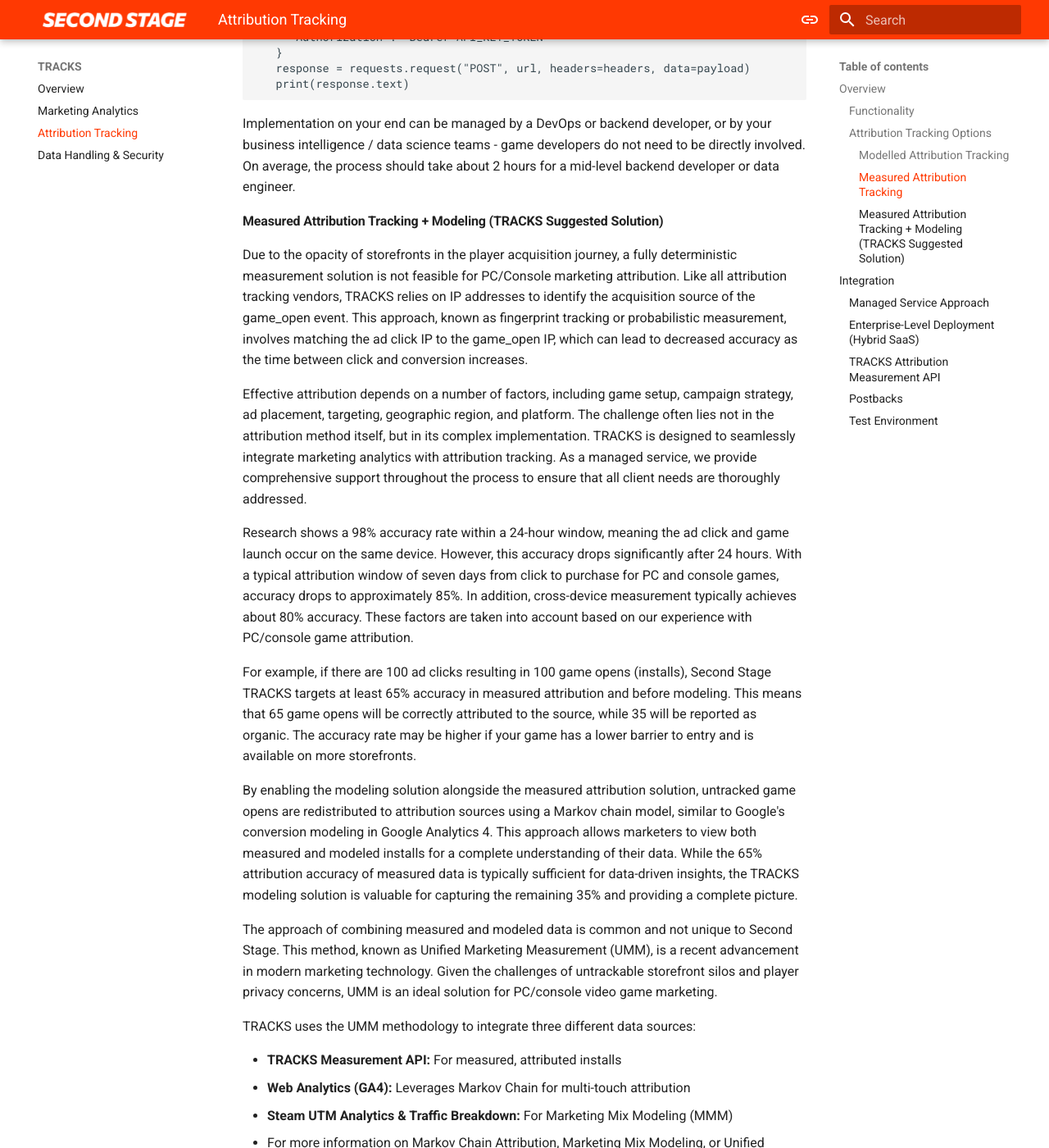
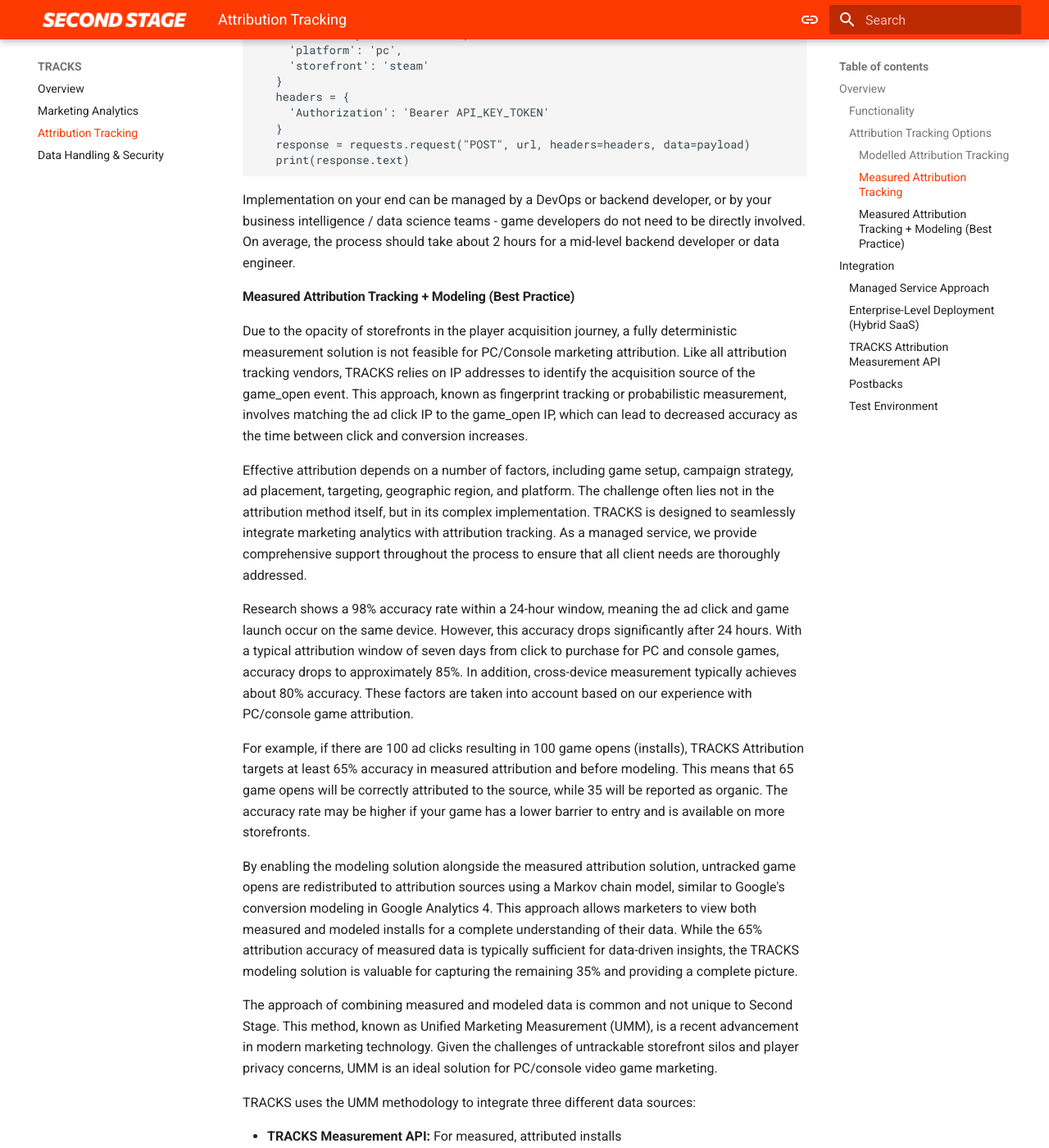
Before and after one commit to secondstage-io/tracks-documentation, an MkDocs documentation site: the page built from docs/tracks/attribution-tracking.md, in a window 1280 px wide and 1400 px high, scrolled down 4931 px. Shown: the whole window at 82% size. Built offline with MkDocs 1.6.1 and Material for MkDocs 9.7.7, drawn with Linux system fonts in a browser that asks for light colours; some of the changed text lies outside the part shown.

Commit message:
Update attribution-tracking.md
some adjustments

```diff
--- a/docs/tracks/attribution-tracking.md
+++ b/docs/tracks/attribution-tracking.md
@@ -61,6 +61,8 @@
 
 
 ### Attribution Tracking Options
+
+TRACKS offers three different approaches to attribution tracking that can be implemented based on different requirements, which are detailed here. Our recommended solution for best results is the **Measured Attribution Tracking & Modeling** approach.
 
 #### Modelled Attribution Tracking
 
@@ -131,7 +133,7 @@
 
 Implementation on your end can be managed by a DevOps or backend developer, or by your business intelligence / data science teams - game developers do not need to be directly involved. On average, the process should take about 2 hours for a mid-level backend developer or data engineer.
 
-#### Measured Attribution Tracking + Modeling (TRACKS Suggested Solution)
+#### Measured Attribution Tracking + Modeling (Best Practice)
 
 Due to the opacity of storefronts in the player acquisition journey, a fully deterministic measurement solution is not feasible for PC/Console marketing attribution. Like all attribution tracking vendors, TRACKS relies on IP addresses to identify the acquisition source of the game_open event. This approach, known as fingerprint tracking or probabilistic measurement, involves matching the ad click IP to the game_open IP, which can lead to decreased accuracy as the time between click and conversion increases.
 
@@ -139,7 +141,7 @@
 
 Research shows a 98% accuracy rate within a 24-hour window, meaning the ad click and game launch occur on the same device. However, this accuracy drops significantly after 24 hours. With a typical attribution window of seven days from click to purchase for PC and console games, accuracy drops to approximately 85%. In addition, cross-device measurement typically achieves about 80% accuracy. These factors are taken into account based on our experience with PC/console game attribution.
 
-For example, if there are 100 ad clicks resulting in 100 game opens (installs), Second Stage TRACKS targets at least 65% accuracy in measured attribution and before modeling. This means that 65 game opens will be correctly attributed to the source, while 35 will be reported as organic. The accuracy rate may be higher if your game has a lower barrier to entry and is available on more storefronts.
+For example, if there are 100 ad clicks resulting in 100 game opens (installs), TRACKS Attribution targets at least 65% accuracy in measured attribution and before modeling. This means that 65 game opens will be correctly attributed to the source, while 35 will be reported as organic. The accuracy rate may be higher if your game has a lower barrier to entry and is available on more storefronts.
 
 By enabling the modeling solution alongside the measured attribution solution, untracked game opens are redistributed to attribution sources using a Markov chain model, similar to Google's conversion modeling in Google Analytics 4. This approach allows marketers to view both measured and modeled installs for a complete understanding of their data.
 While the 65% attribution accuracy of measured data is typically sufficient for data-driven insights, the TRACKS modeling solution is valuable for capturing the remaining 35% and providing a complete picture.
@@ -151,7 +153,7 @@
 - **TRACKS Measurement API:** For measured, attributed installs
 - **Web Analytics (GA4):** Leverages Markov Chain for multi-touch attribution
 - **Steam UTM Analytics & Traffic Breakdown:** For Marketing Mix Modeling (MMM)
--
+
 For more information on Markov Chain Attribution, Marketing Mix Modeling, or Unified Marketing Measurement, please visit our [Further Reading](https://documentation.secondstage.io/resources/) section.
 
 ## Integration
```
